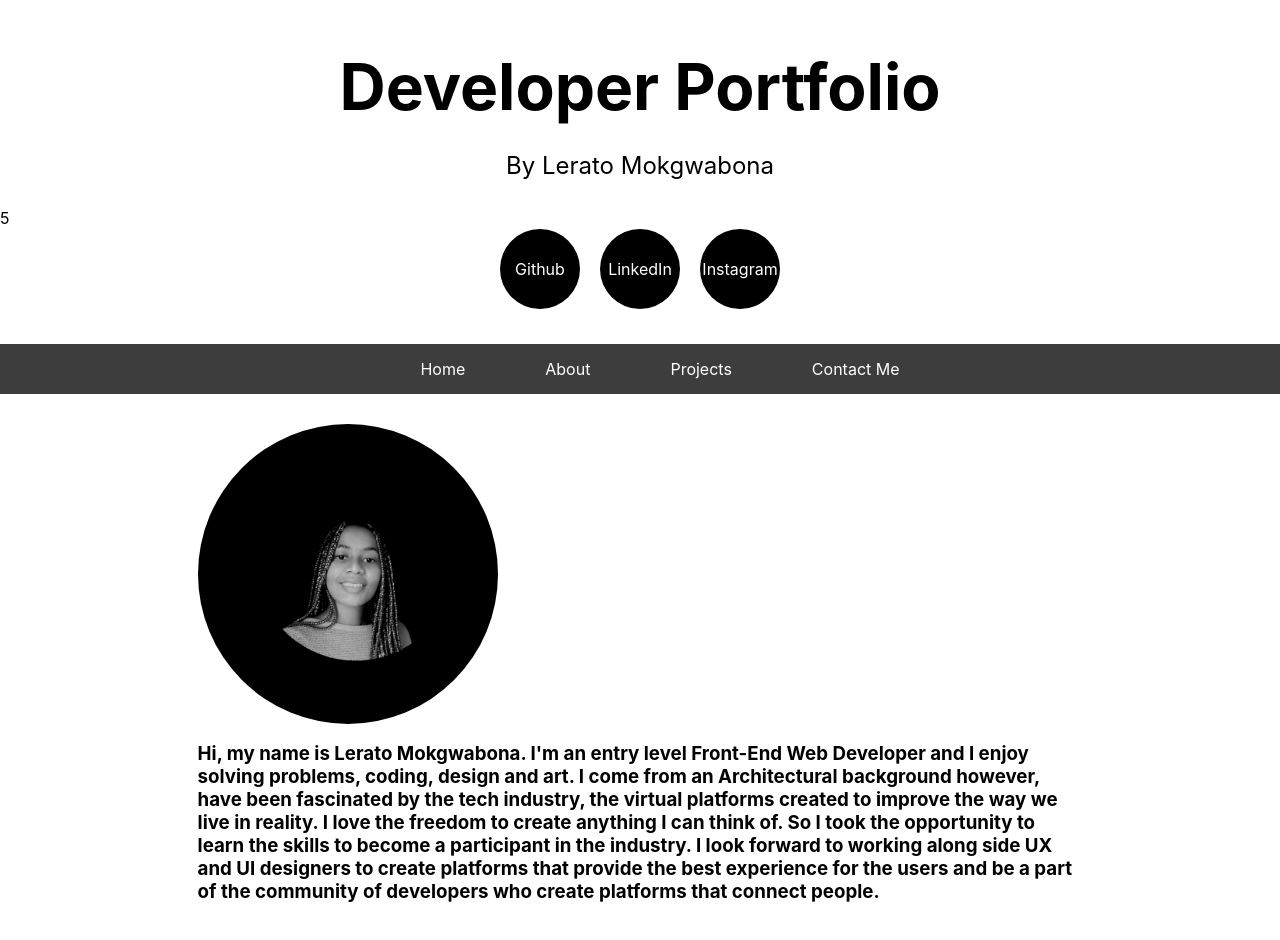
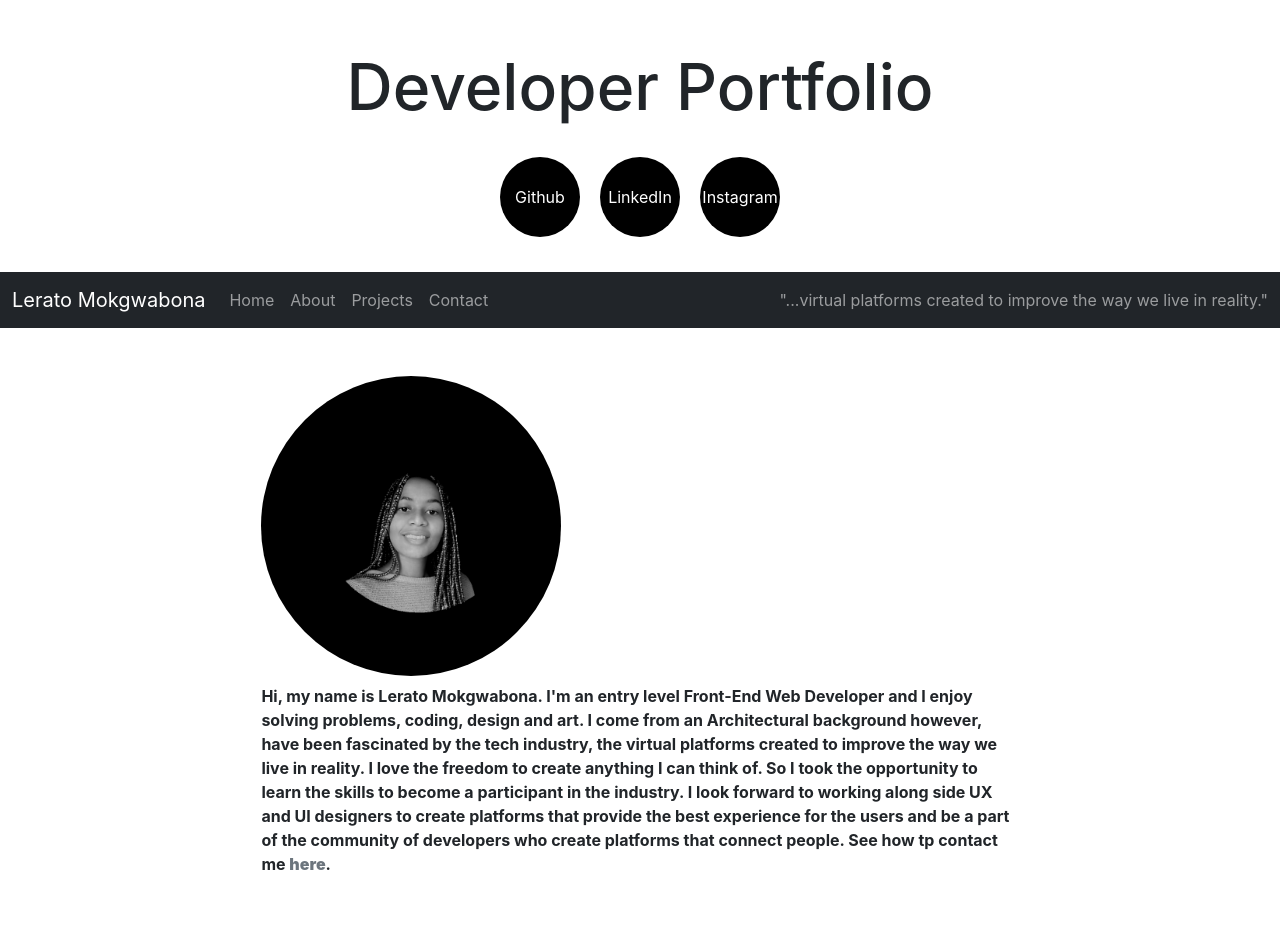
Before and after one commit to Lerato029/my-next-portfolio, a Next.js app: page / in a window 1280 px wide. Shown: the top 940 px of the page. Built offline with nearby package versions, Linux system fonts and the light colour scheme.

Commit message:
made responsove

```diff
--- a/components/Header.js
+++ b/components/Header.js
@@ -5,12 +5,11 @@ import headerStyle from "../styles/Header.module.css";
 import Nav from "./Nav";
 
 export default function Header() {
-  const x = 5;
   return (
     <div className="background">
       <h1 className={headerStyle.title}>Developer Portfolio</h1>
-      <p className={headerStyle.description}>By Lerato Mokgwabona</p>
-      <p className="p">5</p>
+      <br />
+      <br />
       <ul class={headerStyle.socialMedia}>
         <li>
           <a href="https://github.com/Lerato029" target="_blank">
@@ -32,7 +31,6 @@ export default function Header() {
         </li>
       </ul>
       <Nav />
-
     </div>
   );
 }
--- a/components/Layout.js
+++ b/components/Layout.js
@@ -9,7 +9,7 @@ export default function Layout({ children }) {
   return (
     <>
       <Header />
-      <div className={styles.container}>
+      <div className='container'>
           {children}
       </div>
     </>
--- a/components/Nav.js
+++ b/components/Nav.js
@@ -1,12 +1,7 @@
-/* import nav styling module */
-import navStyle from '../styles/Nav.module.css'
-
 //import link to allow navigation to other pages
-import Link from 'next/link'
-
-export default function Nav() {
-    return (
-        <nav className={navStyle.nav}>
+import Link from "next/link";
+{
+  /* <nav className={navStyle.nav}>
             <ul>
                 <li>
                     <Link href='/'>Home</Link>
@@ -14,14 +9,61 @@ export default function Nav() {
                 <li>
                     <Link href='/about'>About</Link>
                 </li>
-                <li>
-                    <Link href='/projects'>Projects</Link>
-                </li>
-                <li>
-                    <Link href='/contact'>Contact Me</Link>
-                </li>
+
+
             </ul>
 
-        </nav>
-    )
+        </nav> */
 }
+export default function Nav() {
+  return (
+    <nav class="navbar navbar-expand-lg navbar-dark bg-dark">
+      <div class="container-fluid">
+        <Link href="/">
+          <a class="navbar-brand" href="#">
+            Lerato Mokgwabona
+          </a>
+        </Link>
+        <button
+          class="navbar-toggler"
+          type="button"
+          data-bs-toggle="collapse"
+          data-bs-target="#navbarText"
+          aria-controls="navbarText"
+          aria-expanded="false"
+          aria-label="Toggle navigation"
+        >
+          <span class="navbar-toggler-icon"></span>
+        </button>
+        <div class="collapse navbar-collapse" id="navbarText">
+          <ul class="navbar-nav me-auto mb-2 mb-lg-0">
+            <li class="nav-item">
+              <Link href="/">
+                <a class="nav-link">Home</a>
+              </Link>
+            </li>
+            <li class="nav-item">
+              <Link href="/about">
+                <a class="nav-link">About</a>
+              </Link>
+            </li>
+            <li class="nav-item">
+              <Link href="/projects">
+                <a class="nav-link">Projects</a>
+              </Link>
+            </li>
+            <li class="nav-item">
+              <Link href="/contact">
+                <a class="nav-link">Contact</a>
+              </Link>
+            </li>
+          </ul>
+          <span class="navbar-text">
+            "...virtual platforms created to improve the way we live in
+            reality."
+          </span>
+        </div>
+      </div>
+    </nav>
+  );
+}
--- a/pages/_document.js
+++ b/pages/_document.js
@@ -5,6 +5,13 @@ export default class MyDocument extends Document {
     return (
       <Html>
         <Head>
+          <meta name="description" content="Portfolio" />
+          <link
+            href="https://cdn.jsdelivr.net/npm/bootstrap@5.0.1/dist/css/bootstrap.min.css"
+            rel="stylesheet"
+          />
+          <script src="https://cdn.jsdelivr.net/npm/bootstrap@5.0.1/dist/js/bootstrap.bundle.min.js"></script>
+          <script src="https://kit.fontawesome.com/a076d05399.js"></script>
           {/* Global Site Tag (gtag.js) - Google Analytics */}
           <script
             async
--- a/pages/index.js
+++ b/pages/index.js
@@ -1,22 +1,18 @@
 //Used for custom titles
-import Image from "next/image";
+import Link from "next/link";
 
 export default function Home() {
   return (
-    <div>
+    <div className="container my-5">
       <head>
         <title>Home</title>
       </head>
-      <div className="profilePic">
-        <Image
-          src="/profilePic.png"
-          alt="Picture of the author"
-          width={210}
-          height={210}
-          thumbnail
-        />
+
+      <div className="profilePic ">
+        <img src="/profilePic.png" alt="Picture of the author" />
       </div>
-      <h3>
+
+      <p className="text-dark my-2 fs-6 fw-bolder text-md-start text-start">
         Hi, my name is Lerato Mokgwabona. I'm an entry level Front-End Web
         Developer and I enjoy solving problems, coding, design and art. I come
         from an Architectural background however, have been fascinated by the
@@ -26,8 +22,15 @@ export default function Home() {
         industry. I look forward to working along side UX and UI designers to
         create platforms that provide the best experience for the users and be a
         part of the community of developers who create platforms that connect
-        people.
-      </h3>
+        people. See how tp contact me{" "}
+        <Link href="/contact">
+          <strong className="text-secondary" style={{ cursor: "pointer" }}>
+            here
+          </strong>
+        </Link>
+        .
+      </p>
+
       <style jsx>
         {`
           .profilePic {
@@ -44,6 +47,30 @@ export default function Home() {
           div {
             width: 70%;
           }
+          img {
+            height: 210px;
+            width: 210px;
+            object-fit: cover;
+          }
+          @media only screen and (max-width: 768px) {
+            /* For mobile phones: */
+            .profilePic {
+              margin-top: 30px;
+              border-radius: 50%;
+              height: 100px;
+              width: 100px;
+              background-color: black;
+              border-radius: 50%;
+              display: flex;
+              justify-content: center;
+              align-items: center;
+            }
+            img {
+              height: 70px;
+              width: 70px;
+              object-fit: cover;
+            }
+          }
         `}
       </style>
     </div>
--- a/styles/Layout.module.css
+++ b/styles/Layout.module.css
@@ -20,10 +20,8 @@
   flex-direction: column;
   justify-content: center;
   align-items: center;
-  font-size: 1.25rem;
   width: 100%;
 }
-
 
 /* parent element for .card elements */
 .grid {
@@ -57,12 +55,10 @@
 
 .card h2 {
   margin: 0 0 1rem 0;
-  font-size: 1.5rem;
 }
 
 .card p {
   margin: 0;
-  font-size: 1.25rem;
   line-height: 1.5;
 }
 
@@ -73,7 +69,7 @@
 /* skills section "tabs" */
 .skills {
   display: flex;
-  flex-wrap: wrap
+  flex-wrap: wrap;
 }
 
 .skills div {
@@ -84,3 +80,42 @@
   margin-top: 0.5rem;
   margin-right: 0.5rem;
 }
+
+@media only screen and (max-width: 768px) {
+  /* For mobile phones: */
+
+  /* parent element for .grid elements */
+  .main {
+    padding: 2.5rem 0;
+
+    width: 100%;
+  }
+
+  /* parent element for .card elements */
+  .grid {
+    width: 350px;
+    margin-top: 1.5rem;
+  }
+
+  /* card elements containing information about me */
+  .card {
+    margin: 0.5rem;
+    padding: 0.25rem;
+    border-radius: 5px;
+    overflow-x: auto;
+    overflow-y: hidden;
+    white-space: nowrap;
+    width: 100%;
+  }
+
+  .card h2 {
+    margin: 0 0 0.5rem 0;
+  }
+
+  .skills div {
+    padding: 1px 5px;
+    border-radius: 2px;
+    margin-top: 0.25rem;
+    margin-right: 0.25rem;
+  }
+}
--- a/styles/Nav.module.css
+++ /dev/null
@@ -1,36 +0,0 @@
-/* Header Child Component: Nav Bar Styling */
-
-.nav {
-    height: 50px;
-    padding: 10px;
-    background: rgba(0, 0, 0, 0.76);
-    color: white;
-    display: flex;
-    align-items: center;
-    justify-content:  center;
-}
-
-/* styling horizontal page links */
-.nav ul {
-    display: flex;
-    justify-content: center;
-    align-items: center;
-    list-style: none;
-}
-.nav li {
-   padding: 2px 30px
-}
-
-.nav a {
-  text-decoration: none;
-  padding: 2px 10px;
-  border-radius: 5px;
-}
-
-/* hover pseudo-classes for hover effects and to show active page*/
-.nav a:hover,
-.nav a:focus,
-.nav a:active {
-  text-decoration: none;
-  background-color: black;
-}
```
Also changed, not shown: pages/about.js (+5 -4 lines), pages/contact.js (+7 -11 lines).
